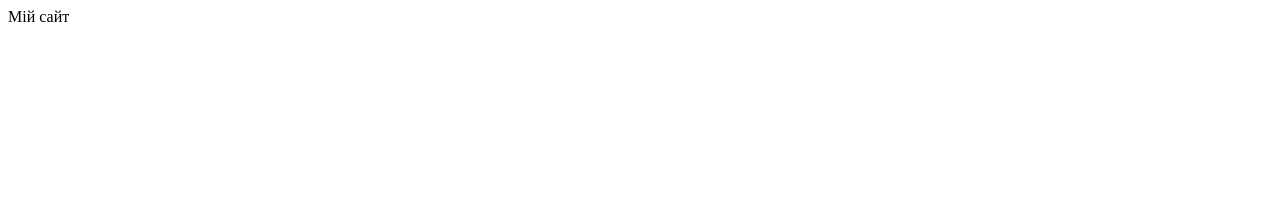
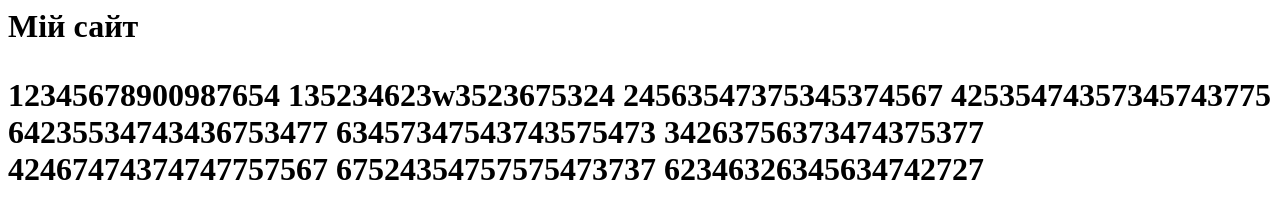
Before and after one commit to Korsunm/-12, a plain HTML site: page index.html in a window 1280 px wide. Drawn offline with Linux system fonts and the light colour scheme.

Commit message:
Update index.html

```diff
--- a/index.html
+++ b/index.html
@@ -1,3 +1,13 @@
 <html>
-<p>Мій сайт</p>
+<h1>Мій сайт</h>
+  <p>12345678900987654
+  135234623w3523675324
+  24563547375345374567
+  42535474357345743775
+  64235534743436753477
+  63457347543743575473
+  34263756373474375377
+  42467474374747757567
+  67524354757575473737
+  62346326345634742727</p>
 </html>
```
